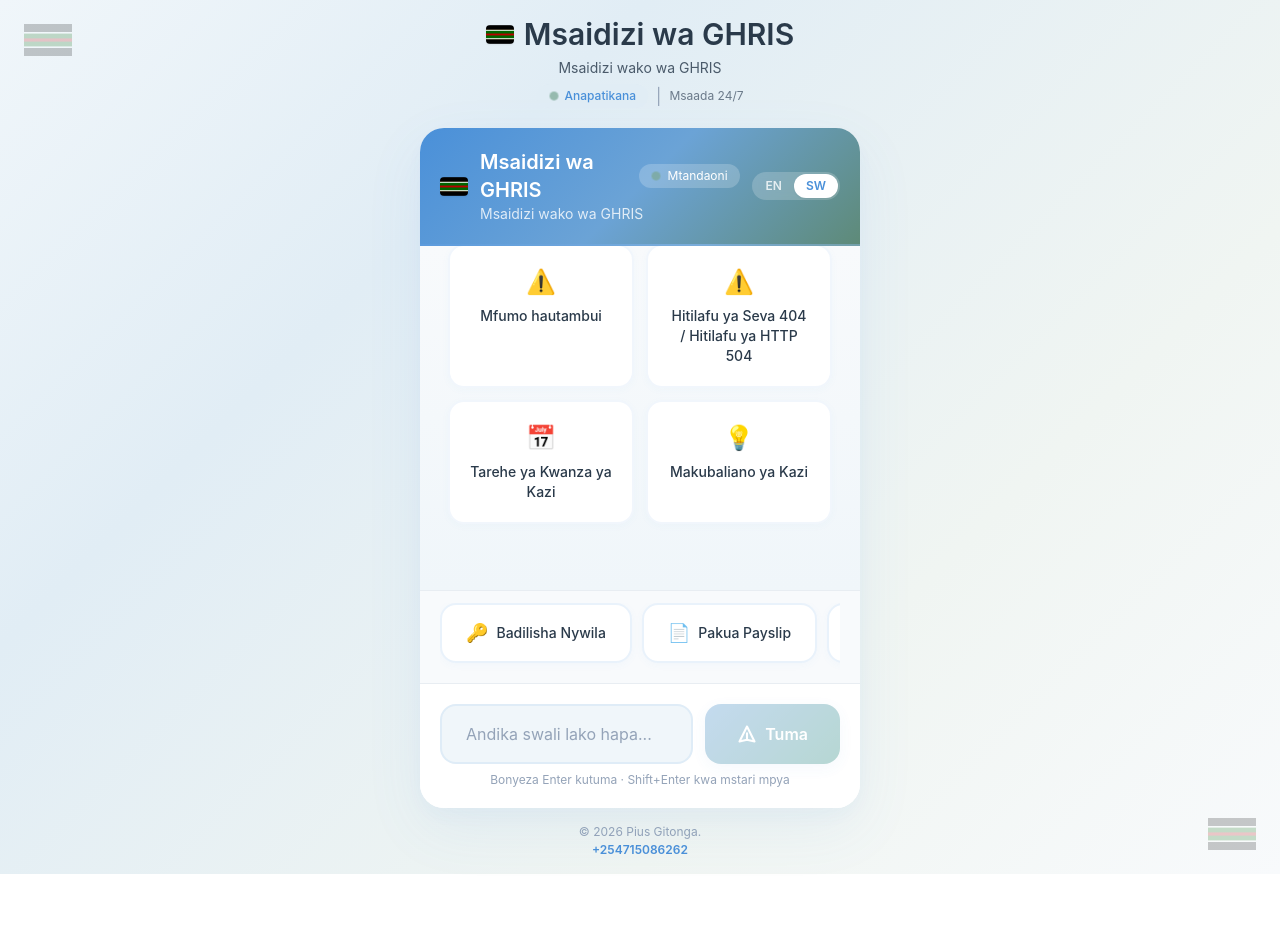
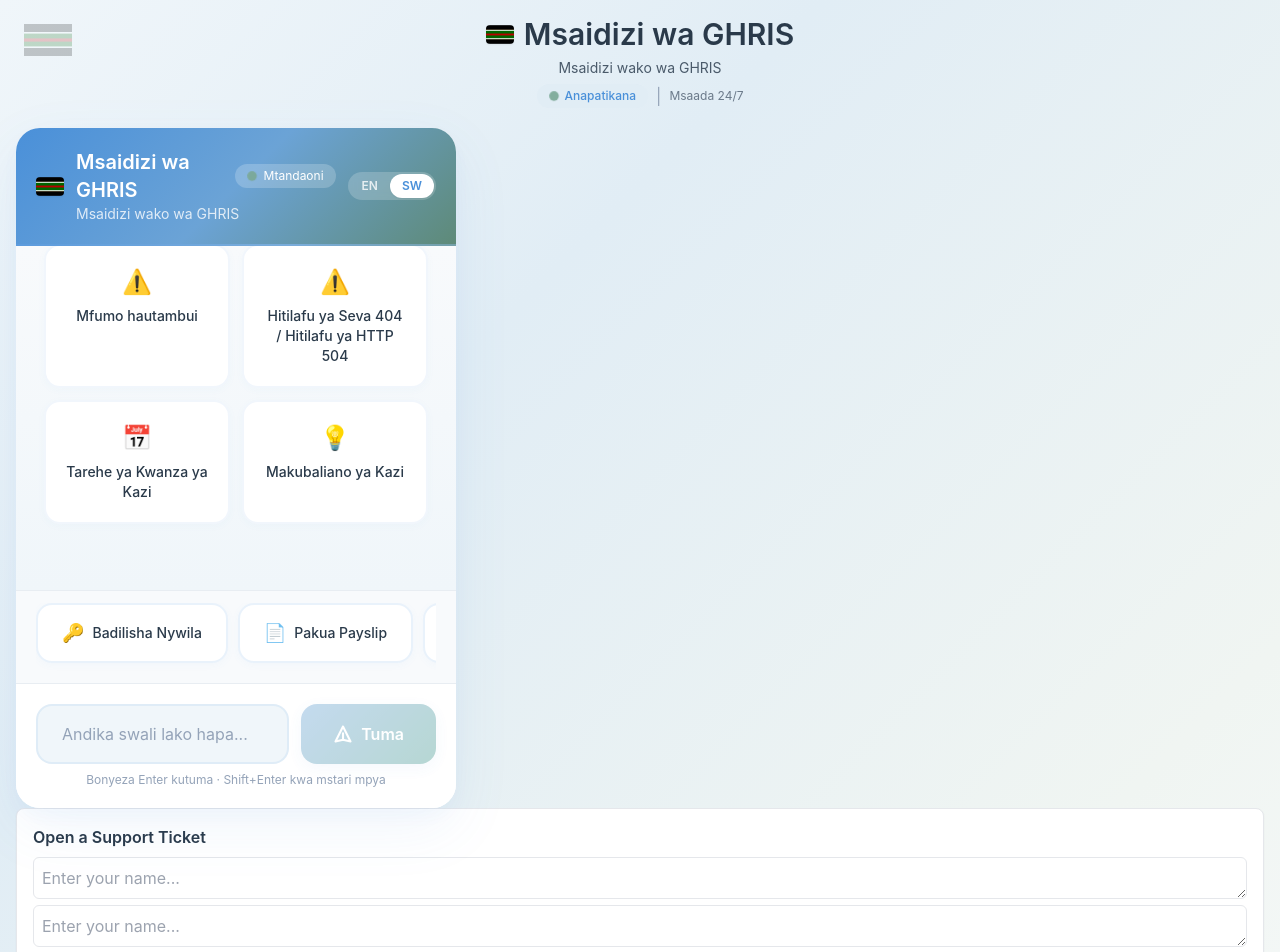
Before and after one commit to pkinyua/ghrisassistant, a React (Vite) app: page / in a window 1280 px wide. Shown: the top 952 px of the page. Before the commit the page ends 874 px from the top, so only its background shows below. Built offline with nearby package versions, Linux system fonts and the light colour scheme.

Commit message:
tag position change

```diff
--- a/src/App.jsx
+++ b/src/App.jsx
@@ -44,7 +44,7 @@
 
         {/* Chatbot */}
         <ChatBot />
-
+<TicketForm />
         {/* Footer */}
         <div className="text-center mt-4">
           <p className="text-xs text-[#94A3B8]">
@@ -58,5 +58,5 @@
     </div>
   );
 }
-<TicketForm />
+
 export default App;
```
